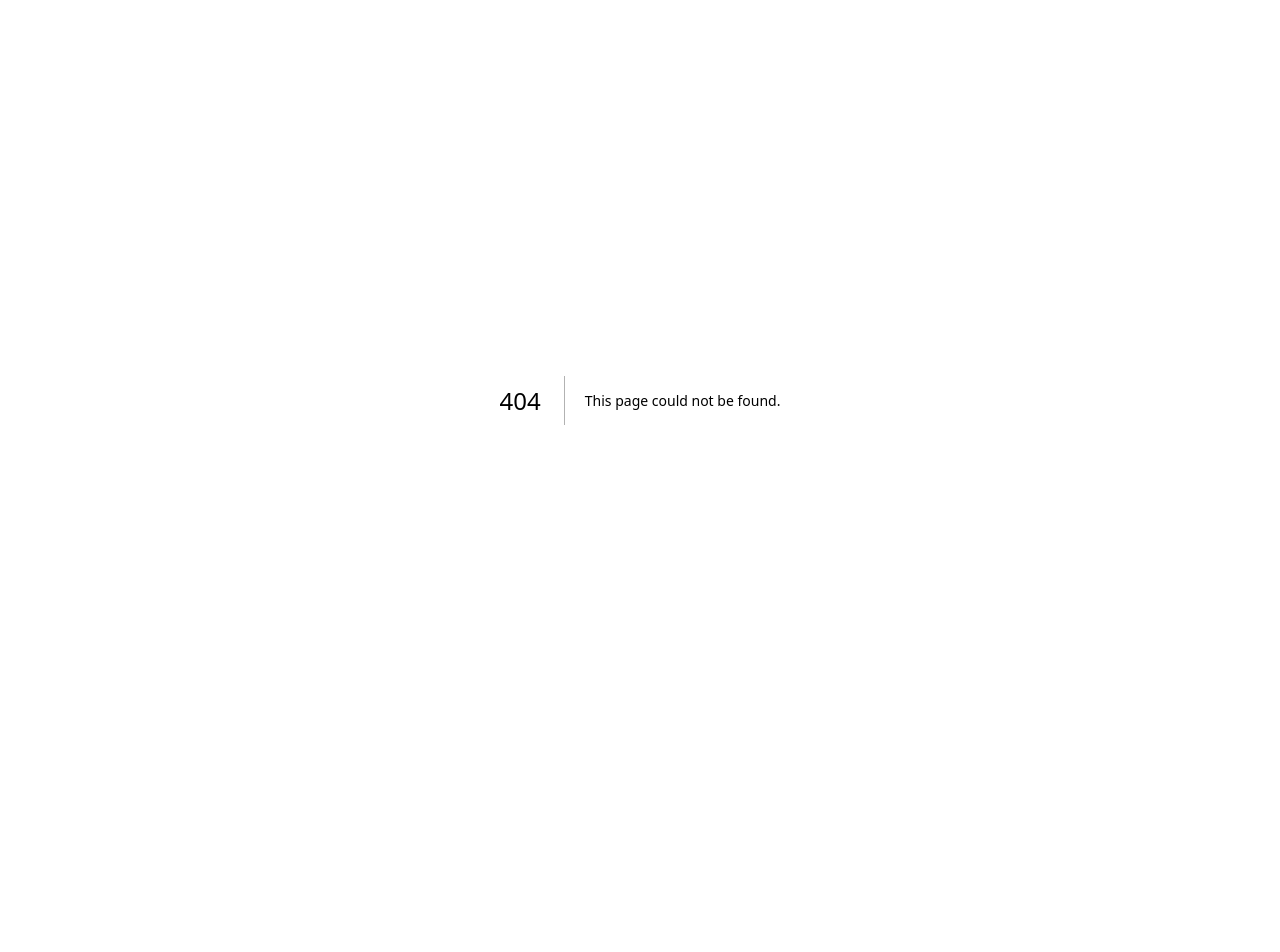
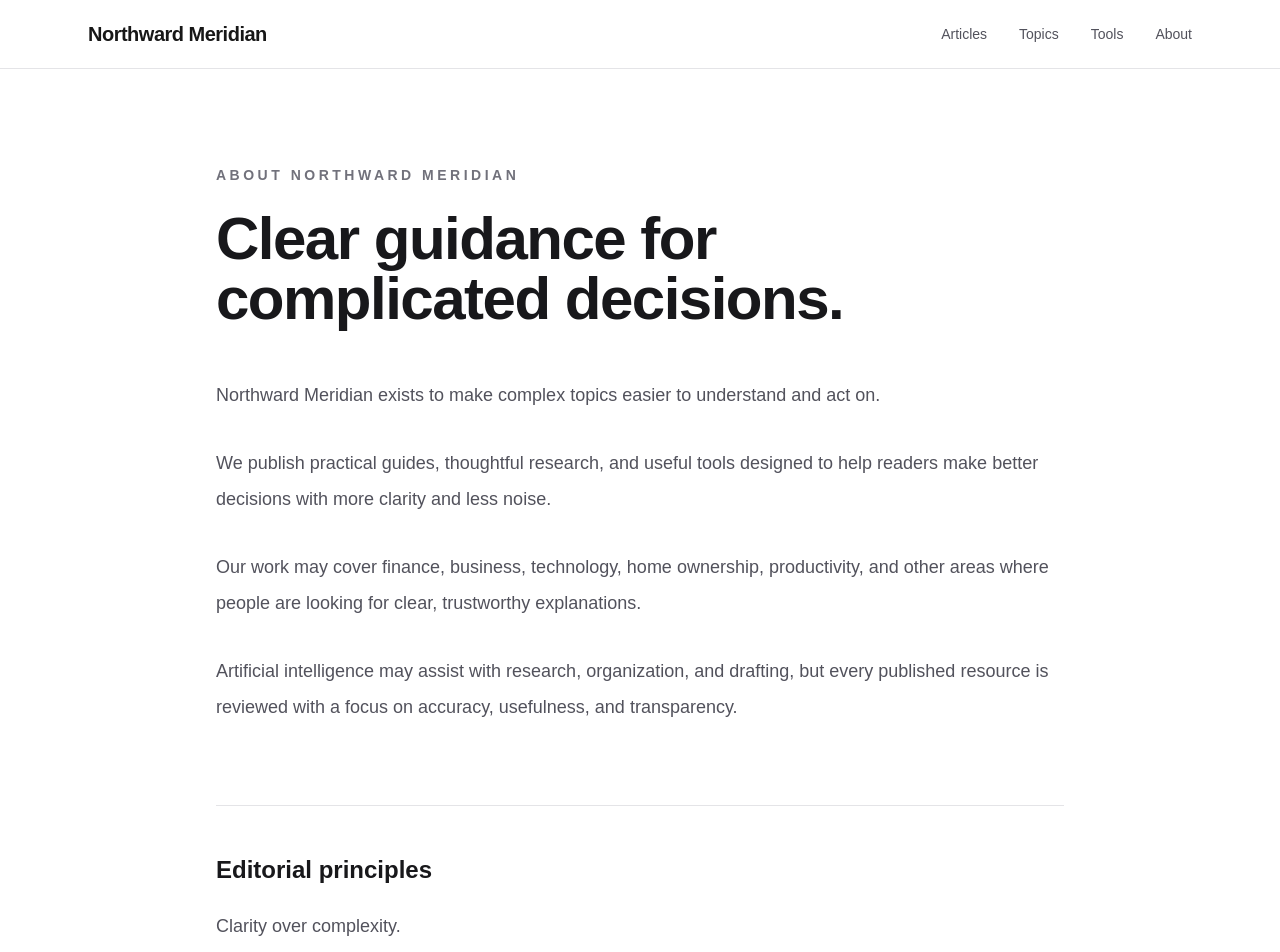
Before and after one commit to brandonkoehnke/northward-meridian, a Next.js app: page /about in a window 1280 px wide. Before the commit this address had no page. Shown: the top 952 px of the page. Before the commit the page ends 800 px from the top, so only its background shows below. Built offline with nearby package versions, Linux system fonts and the light colour scheme.

Commit message:
Add About page and navigation routes

```diff
--- /dev/null
+++ b/app/about/page.tsx
@@ -0,0 +1,58 @@
+import Navigation from "../components/Navigation";
+
+export default function AboutPage() {
+  return (
+    <>
+      <Navigation />
+
+      <main className="min-h-screen bg-white text-zinc-900">
+        <section className="mx-auto max-w-4xl px-6 py-24">
+          <p className="text-sm font-semibold uppercase tracking-[0.25em] text-zinc-500">
+            About Northward Meridian
+          </p>
+
+          <h1 className="mt-6 text-4xl font-bold tracking-tight md:text-6xl">
+            Clear guidance for complicated decisions.
+          </h1>
+
+          <div className="mt-12 space-y-8 text-lg leading-9 text-zinc-600">
+            <p>
+              Northward Meridian exists to make complex topics easier to
+              understand and act on.
+            </p>
+
+            <p>
+              We publish practical guides, thoughtful research, and useful tools
+              designed to help readers make better decisions with more clarity
+              and less noise.
+            </p>
+
+            <p>
+              Our work may cover finance, business, technology, home ownership,
+              productivity, and other areas where people are looking for clear,
+              trustworthy explanations.
+            </p>
+
+            <p>
+              Artificial intelligence may assist with research, organization,
+              and drafting, but every published resource is reviewed with a
+              focus on accuracy, usefulness, and transparency.
+            </p>
+          </div>
+
+          <section className="mt-20 border-t border-zinc-200 pt-12">
+            <h2 className="text-2xl font-semibold">Editorial principles</h2>
+
+            <ul className="mt-6 space-y-4 text-lg leading-8 text-zinc-600">
+              <li>Clarity over complexity.</li>
+              <li>Usefulness over volume.</li>
+              <li>Accuracy over speed.</li>
+              <li>Original value over repetition.</li>
+              <li>Transparency about uncertainty.</li>
+            </ul>
+          </section>
+        </section>
+      </main>
+    </>
+  );
+}
--- a/app/components/Navigation.tsx
+++ b/app/components/Navigation.tsx
@@ -1,16 +1,18 @@
+import Link from "next/link";
+
 export default function Navigation() {
   return (
     <nav className="border-b border-zinc-200">
       <div className="mx-auto flex max-w-6xl items-center justify-between px-6 py-5">
-        <h1 className="text-xl font-semibold tracking-tight">
+        <Link href="/" className="text-xl font-semibold tracking-tight">
           Northward Meridian
-        </h1>
+        </Link>
 
         <div className="flex gap-8 text-sm font-medium text-zinc-600">
-          <a href="#">Articles</a>
-          <a href="#">Topics</a>
-          <a href="#">Tools</a>
-          <a href="#">About</a>
+          <Link href="/articles">Articles</Link>
+          <Link href="/topics">Topics</Link>
+          <Link href="/tools">Tools</Link>
+          <Link href="/about">About</Link>
         </div>
       </div>
     </nav>
```
